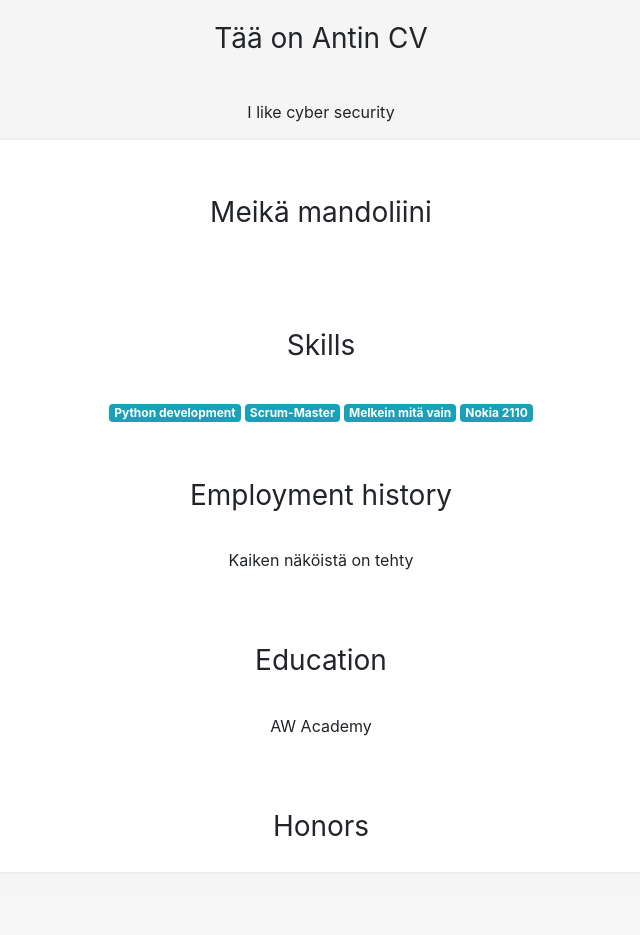
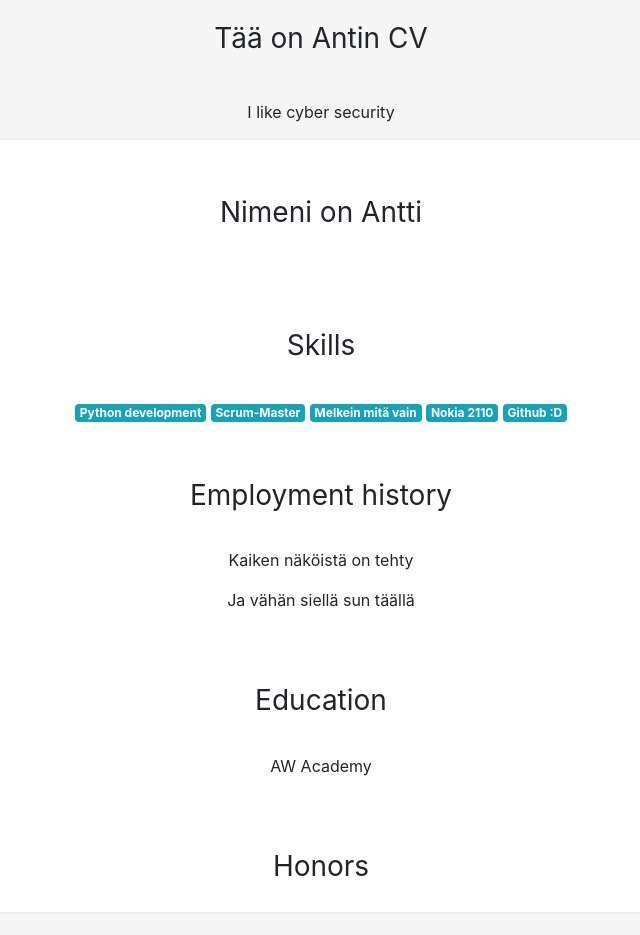
Before and after one commit to anttikantero/Testit, a Flask app: page / in a window 1280 px wide. Shown: the part 233-1168 px from the top of the page, without its empty margins (319-959 px from the left). Before the commit the page ends 1069 px from the top, so only its background shows below. Run offline with Flask 2, Linux system fonts and the light colour scheme; some libraries are stand-ins or nearby versions.

Commit message:
Badge lisätty, historiaa muokattu

```diff
--- a/templates/cv.html
+++ b/templates/cv.html
@@ -27,7 +27,7 @@
                     <p>I like cyber security</p>
 
                     <div class="white">
-                        <h3>Meikä mandoliini</h3>
+                        <h3>Nimeni on Antti</h3>
                         <p></p>
 
                         <h3>Skills</h3>
@@ -37,10 +37,12 @@
                             <span class="badge badge-info">Scrum-Master</span>
                             <span class="badge badge-info">Melkein mitä vain</span>
                             <span class="badge badge-info">Nokia 2110</span>
+                            <span class="badge badge-info">Github :D</span>
                         </div>
 
                         <h3>Employment history</h3>
                         <p>Kaiken näköistä on tehty</p>
+                        <p>Ja vähän siellä sun täällä</p>
 
                         <h3>Education</h3>
                         <p>AW Academy</p>
```
